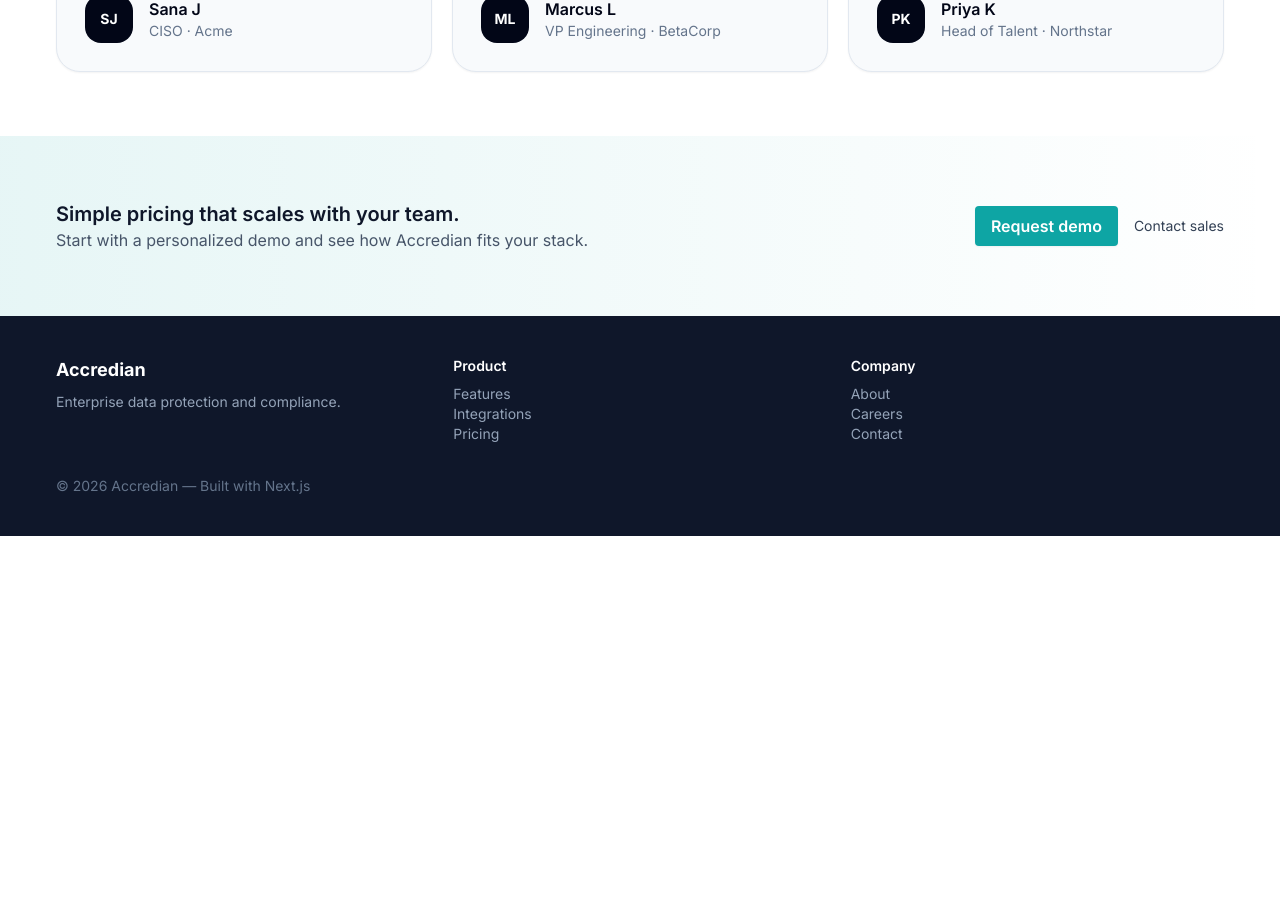
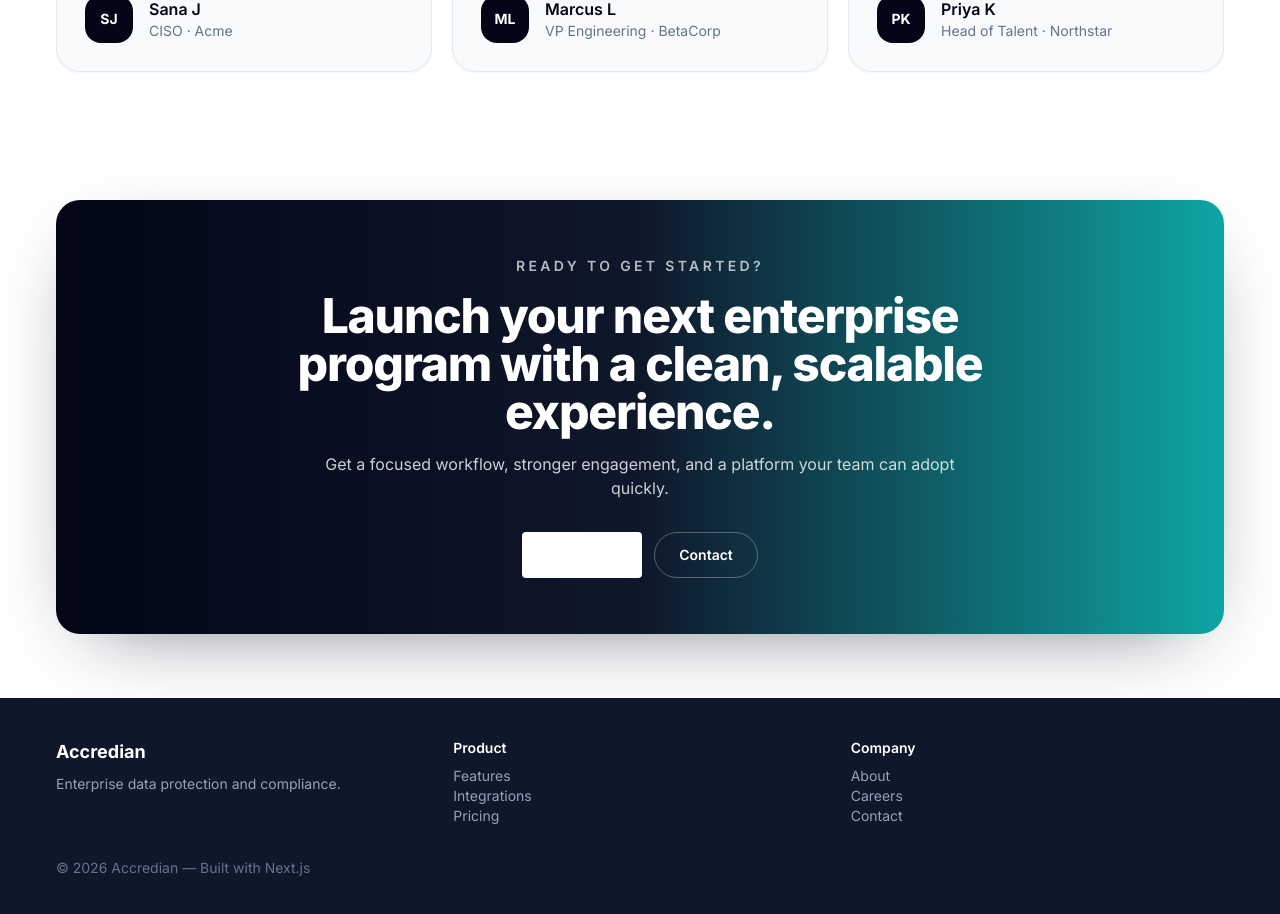
Before and after one commit to AarohiSharma5/Accredian-Project, a Next.js app: page / in a window 1280 px wide. Shown: the part 2680-3594 px from the top of the page. Before the commit the page ends 3216 px from the top, so only its background shows below. Built offline with nearby package versions, Linux system fonts and the light colour scheme.

Commit message:
creatng a CTA section

```diff
--- a/components/CTA.js
+++ b/components/CTA.js
@@ -1,16 +1,31 @@
 import Button from './Button'
 
-export default function CTA(){
+export default function CTA() {
   return (
-    <section id="pricing" className="section bg-gradient-to-r from-accent/10 to-transparent">
-      <div className="container flex flex-col md:flex-row items-center justify-between gap-6">
-        <div>
-          <h3 className="text-xl font-semibold">Simple pricing that scales with your team.</h3>
-          <p className="text-slate-600">Start with a personalized demo and see how Accredian fits your stack.</p>
-        </div>
-        <div className="flex gap-4">
-          <Button>Request demo</Button>
-          <a href="#contact" className="self-center text-sm text-slate-700">Contact sales</a>
+    <section id="pricing" className="section bg-white">
+      <div className="container">
+        <div className="rounded-3xl bg-gradient-to-r from-slate-950 via-slate-900 to-accent px-6 py-14 text-center text-white shadow-[0_24px_80px_-40px_rgba(15,23,42,0.7)] sm:px-10 lg:px-16">
+          <p className="text-sm font-semibold uppercase tracking-[0.24em] text-white/70">
+            Ready to get started?
+          </p>
+
+          <h2 className="mx-auto mt-4 max-w-3xl text-3xl font-extrabold tracking-tight sm:text-4xl lg:text-5xl">
+            Launch your next enterprise program with a clean, scalable experience.
+          </h2>
+
+          <p className="mx-auto mt-4 max-w-2xl text-sm leading-7 text-white/80 sm:text-base">
+            Get a focused workflow, stronger engagement, and a platform your team can adopt quickly.
+          </p>
+
+          <div className="mt-8 flex flex-col justify-center gap-3 sm:flex-row">
+            <Button className="bg-white text-slate-950 hover:bg-slate-100">Get Started</Button>
+            <a
+              href="#contact"
+              className="inline-flex items-center justify-center rounded-full border border-white/30 px-6 py-3 text-sm font-semibold text-white transition hover:border-white hover:bg-white/10"
+            >
+              Contact
+            </a>
+          </div>
         </div>
       </div>
     </section>
```
